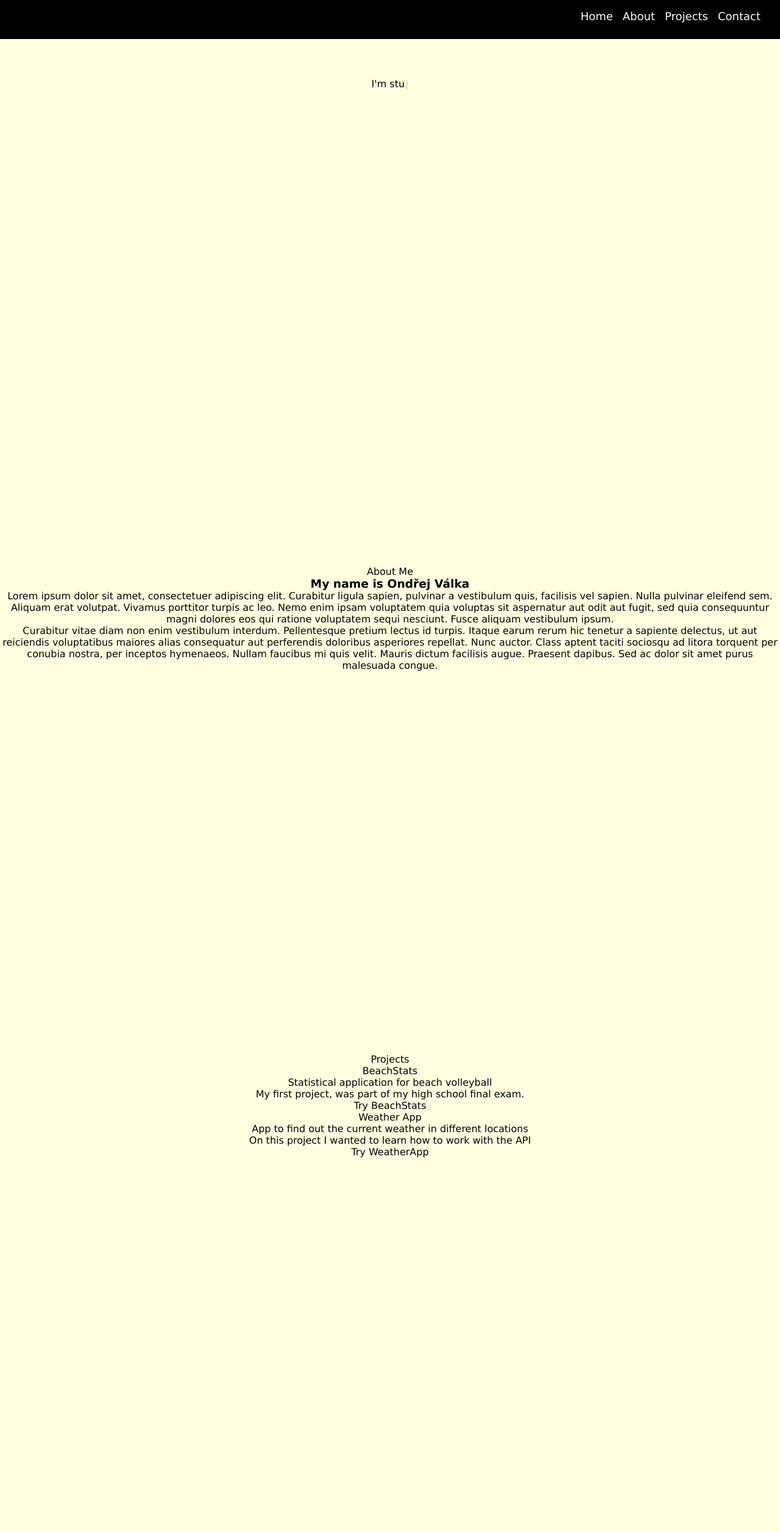
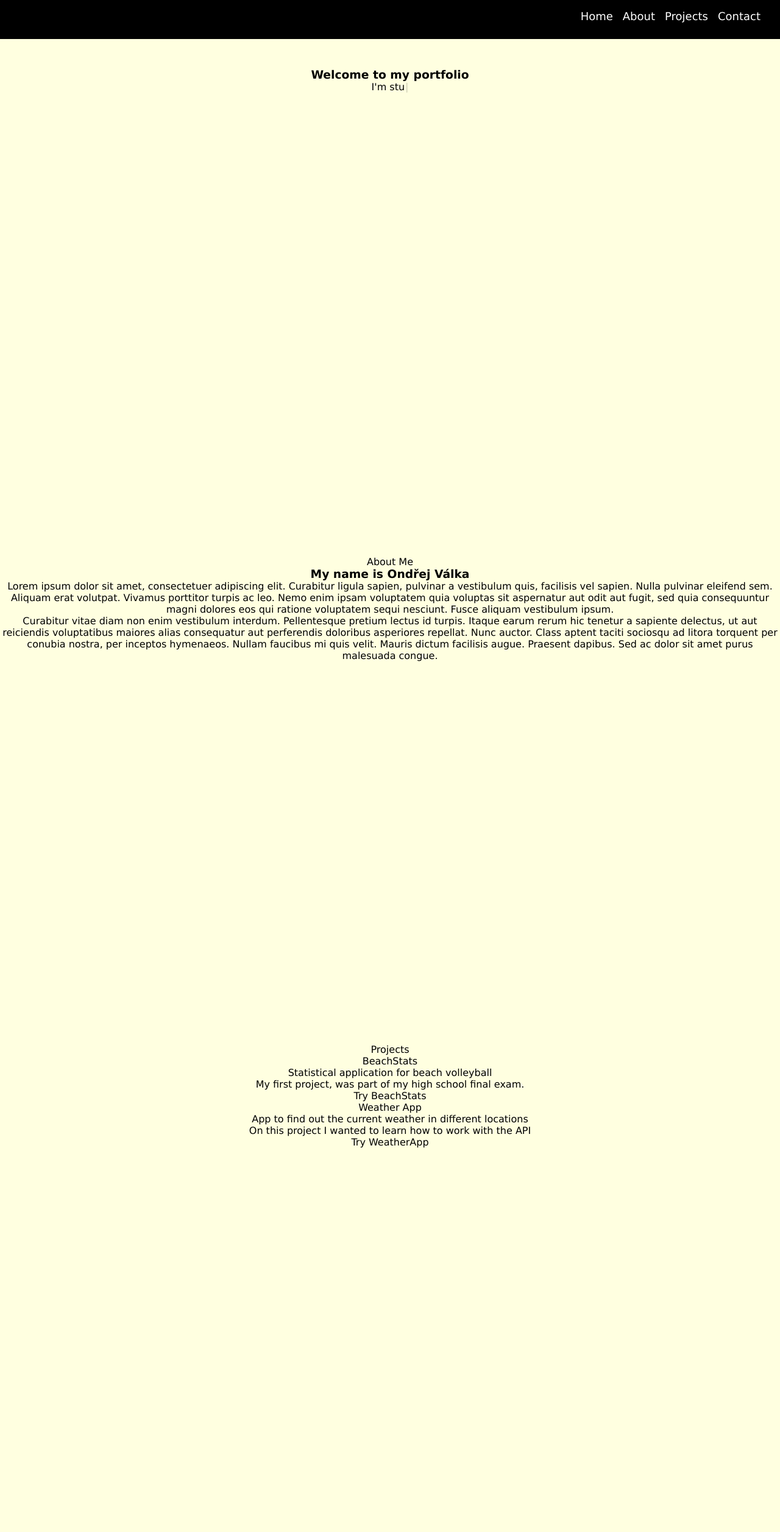
Before and after one commit to valkaond/portfolio, a React (Create React App) app: page / in a window 1280 px wide. Shown: the top 2513 px of the page at 61% size. Built offline with nearby package versions, Linux system fonts and the light colour scheme.

Commit message:
adding padding to all parts of page

```diff
--- a/src/App.css
+++ b/src/App.css
@@ -90,18 +90,21 @@
 }
 
 #home{
-  margin-top:8rem;
+  padding-top: 7rem;
   min-height: 100vh;
 }
 
 #about{
+  padding-top: 7rem;
   min-height: 100vh;
 }
 
 #projects{
+  padding-top: 7rem;
   min-height: 100vh;
 }
 
 #contact{
+  padding-top: 7rem;
   min-height: 100vh;
 }
--- a/src/components/Home.js
+++ b/src/components/Home.js
@@ -4,6 +4,7 @@ import '../App.css';
 function Home(){
    return (
       <div id="home">
+         <h3>Welcome to my portfolio</h3>
          <Typewriter
             options={{
                strings: [
```
